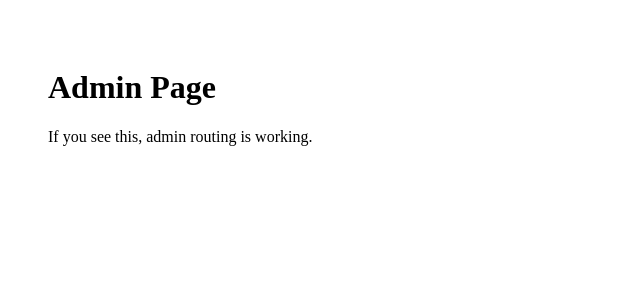
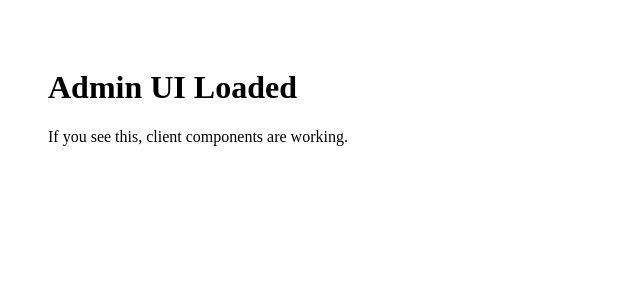
Before and after one commit to samm329-ui/webDoc, a Next.js app: page /admin in a window 1280 px wide. Shown: the top 300 px of the page, without its empty margins (0-640 px from the left). Built offline with nearby package versions, Linux system fonts and the light colour scheme.

Commit message:
Test admin client component

```diff
--- a/src/app/admin/page.tsx
+++ b/src/app/admin/page.tsx
@@ -1,10 +1,7 @@
 export const dynamic = "force-dynamic";
 
+import AdminUI from "./ui";
+
 export default function AdminPage() {
-  return (
-    <main style={{ padding: 40 }}>
-      <h1>Admin Page</h1>
-      <p>If you see this, admin routing is working.</p>
-    </main>
-  );
+  return <AdminUI />;
 }
--- a/src/app/admin/ui.tsx
+++ b/src/app/admin/ui.tsx
@@ -1,10 +1,10 @@
 "use client";
 
-export default function AdminUI({ appointments }: { appointments: any[] }) {
+export default function AdminUI() {
   return (
-    <div style={{ padding: 24 }}>
-      <h1>Admin Panel</h1>
-      <pre>{JSON.stringify(appointments, null, 2)}</pre>
+    <div style={{ padding: 40 }}>
+      <h1>Admin UI Loaded</h1>
+      <p>If you see this, client components are working.</p>
     </div>
   );
 }
```
